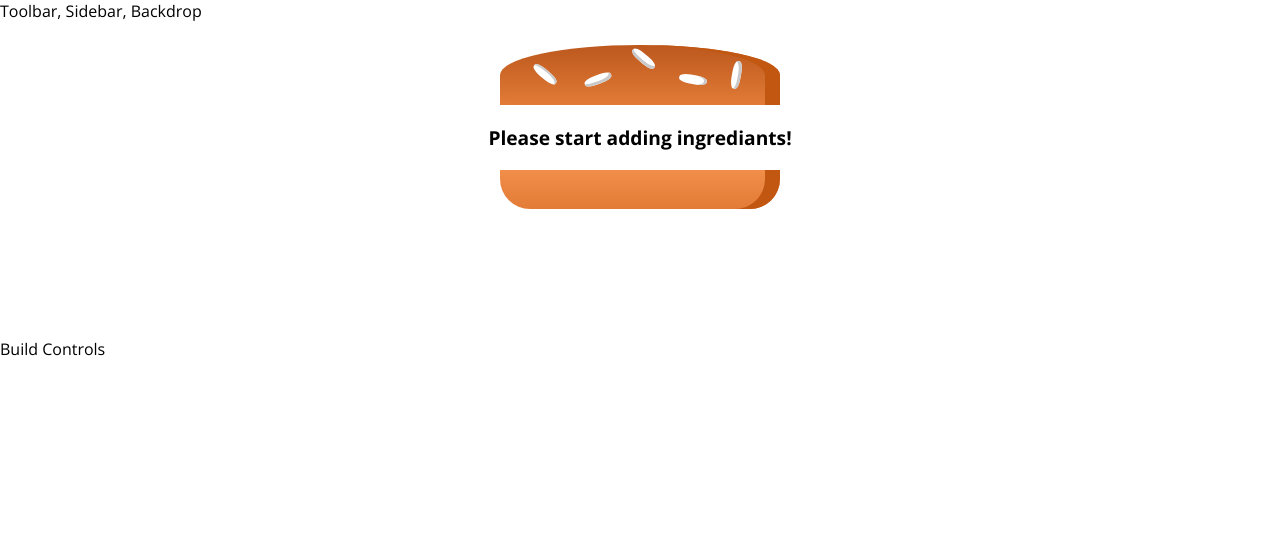
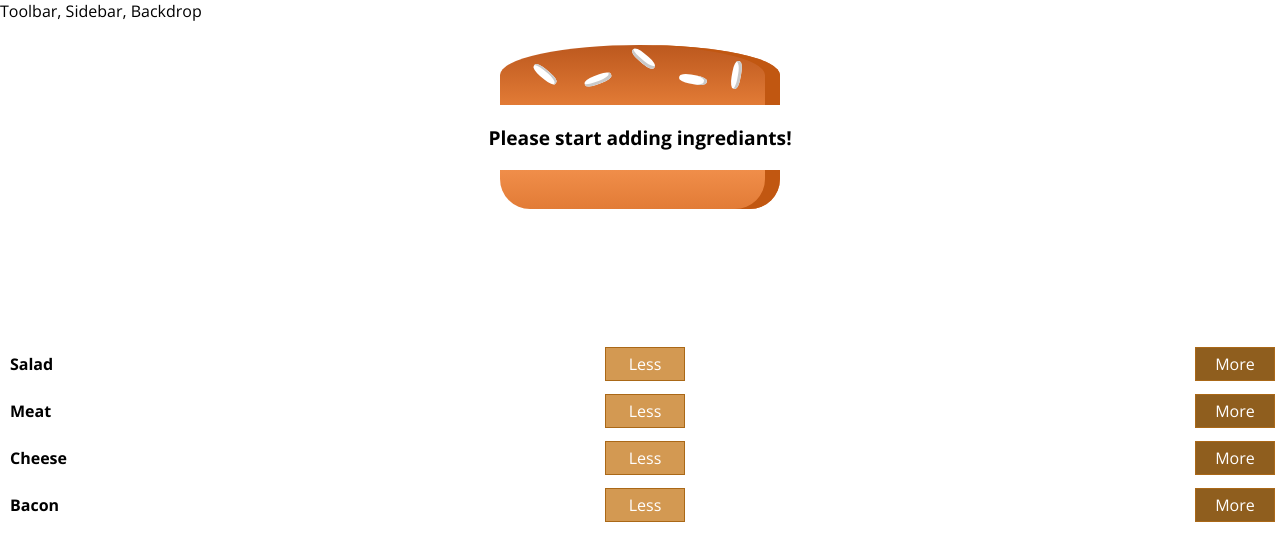
Before and after one commit to SanazME/ReactMiniProjects, a React (Create React App) app in the folder burger_builder/: page / in a window 1280 px wide. Shown: the top 560 px of the page. Built offline with nearby package versions, Linux system fonts and the light colour scheme.

Commit message:
Add Build control classes and loop inside build controls

```diff
--- a/burger_builder/src/components/Burger/BuildControls/BuildControls.js
+++ b/burger_builder/src/components/Burger/BuildControls/BuildControls.js
@@ -1,9 +1,21 @@
 import React from 'react'
+import classes from './BuildControls.module.css'
+import BuildControl from './BuildControl/BuildControl'
 
-export default function BuildControls() {
+export default function BuildControls(props) {
+
+    const controls = [
+        { label: 'Salad', type: 'salad' },
+        { label: 'Meat', type: 'meat' },
+        { label: 'Cheese', type: 'cheese' },
+        { label: 'Bacon', type: 'bacon' }
+    ];
+
     return (
-        <div>
-
+        <div className={classes.BuildControls}>
+            {controls.map(ele => (
+                <BuildControl key={ele.label} label={ele.label} />
+            ))}
         </div>
     )
 }
--- a/burger_builder/src/components/Burger/Burger.js
+++ b/burger_builder/src/components/Burger/Burger.js
@@ -21,8 +21,6 @@
     return (
         <div className={classes.Burger}>
             <BurgerIngrediants type="bread-top" />
-            {/* <BurgerIngrediants type="cheese" />
-            <BurgerIngrediants type="meat" /> */}
             {ingrediantArray}
             <BurgerIngrediants type="bread-bottom" />
         </div>
--- a/burger_builder/src/containers/BurgerBuilder/BurgerBuilder.js
+++ b/burger_builder/src/containers/BurgerBuilder/BurgerBuilder.js
@@ -1,6 +1,7 @@
 import React, { Component, Fragment } from 'react'
 import PropTypes from 'prop-types'
 import Burger from '../../components/Burger/Burger'
+import BuildControls from '../../components/Burger/BuildControls/BuildControls'
 
 export default class BurgerBuilder extends Component {
     // constructor(props) {
@@ -20,7 +21,7 @@
         return (
             <Fragment>
                 <Burger ingrediants={this.state.ingrediants} />
-                <div>Build Controls</div>
+                <BuildControls />
             </Fragment>
         )
     }
```
